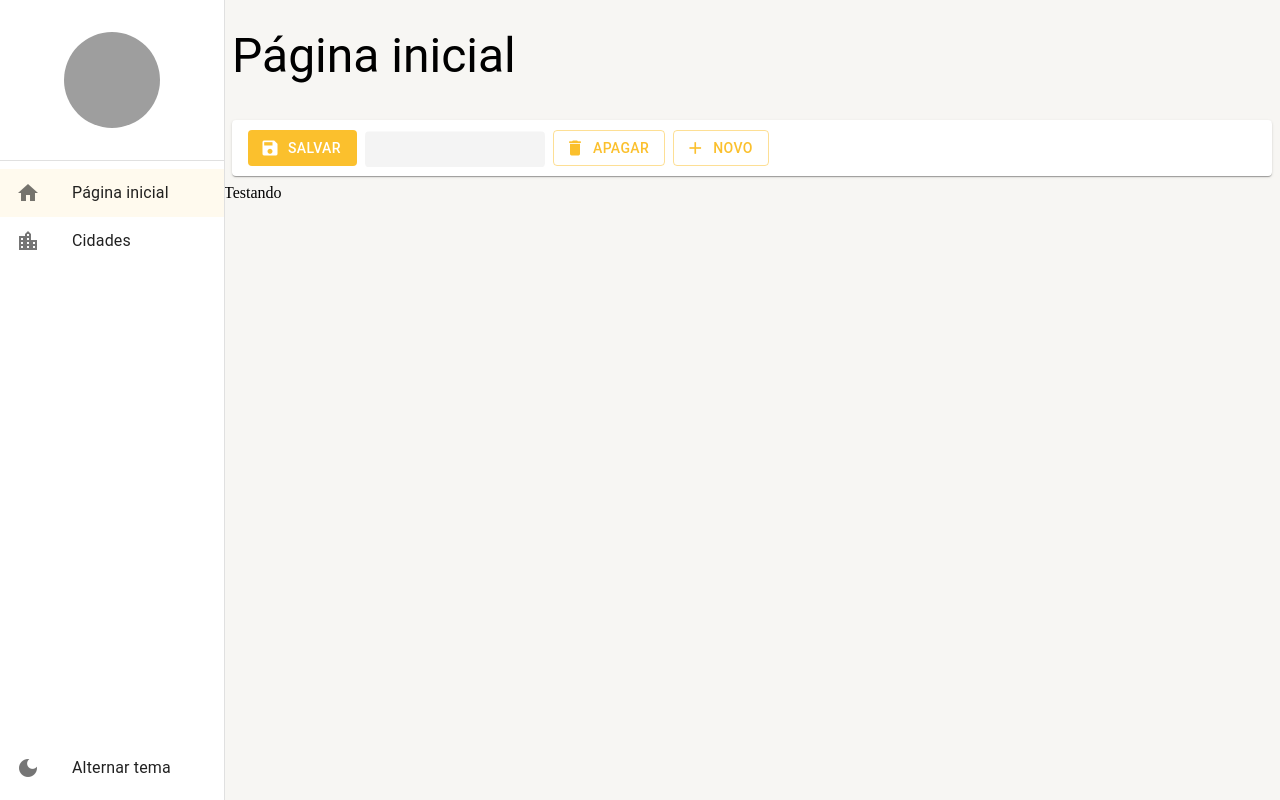
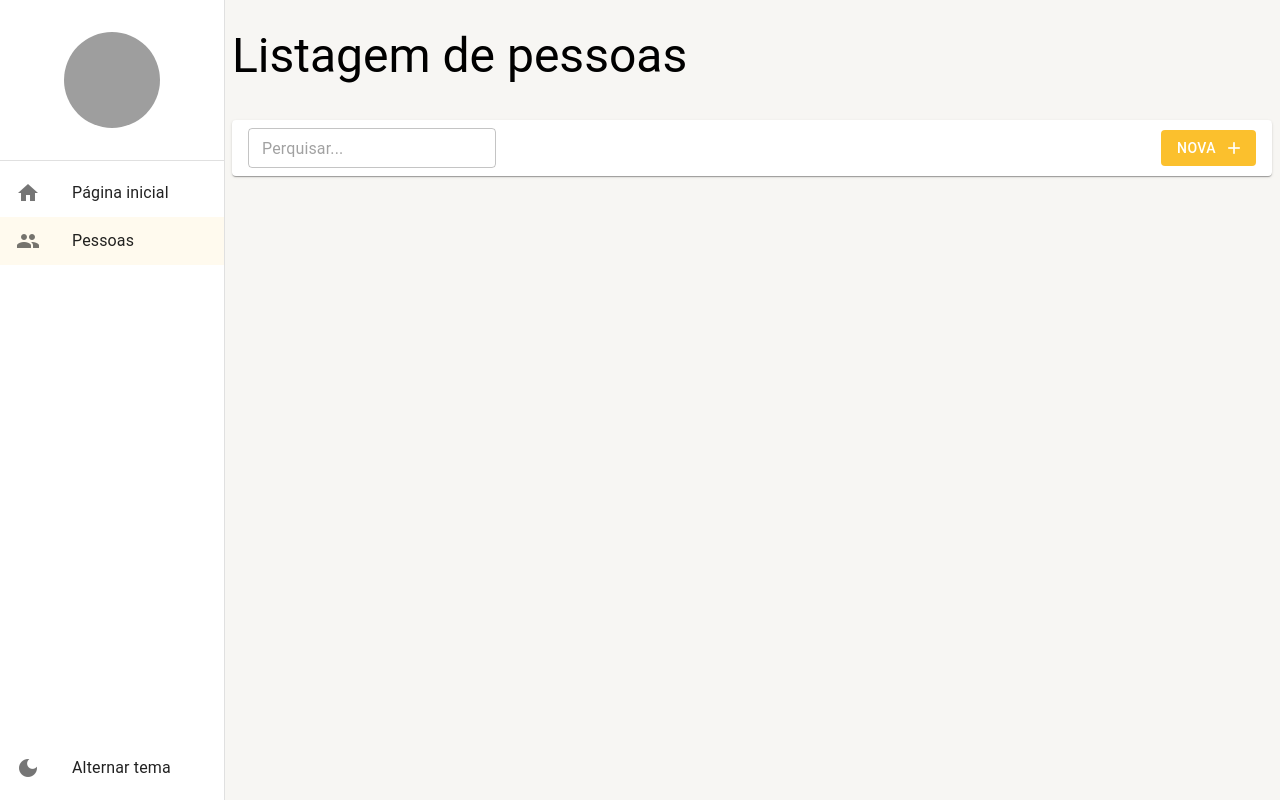
Before and after one commit to alaninfo23/crud-city-and-people, a React (Create React App) app: page /pessoas in a window 1280 px wide. Before the commit this address led to /pagina-inicial. Built offline with nearby package versions, Linux system fonts and the light colour scheme; data requests are answered from the project's data file; grey boxes are pictures that could not be loaded.

Commit message:
feat: consulta ao back-end

```diff
--- a/mock/database.json
+++ b/mock/database.json
@@ -1,5 +1,10 @@
 {
   "pessoas": [
-    { "id": 1, "title": "json-server", "author": "typicode" }
+    {
+      "id": 1,
+      "email": "teste@gmail.com",
+      "cidadeId": 1,
+      "nomeCompleto": "André Lucas"
+    }
   ]
 }
--- a/src/page/index.ts
+++ b/src/page/index.ts
@@ -1,2 +1,2 @@
 export * from './dashboard/DashBord';
-export * from './cidades/ListagemDeCidade';
+export * from './pessoas/ListagemDePessoas';
--- a/src/page/cidades/ListagemDeCidade.tsx
+++ b/src/page/pessoas/ListagemDePessoas.tsx
@@ -1,19 +1,30 @@
-import { useMemo } from 'react';
+import { useEffect, useMemo } from 'react';
 import { useSearchParams } from 'react-router-dom';
 import { FerramentasDaListagem } from '../../shared/components';
 import { LayoutBaseDePagina } from '../../shared/layouts';
+import { PessoasService } from '../../shared/services/api/pessoas/PessoasService';
 
-
-export const ListagemDeCidade: React.FC = () => {
+export const ListagemDePessoas: React.FC = () => {
   const [searchParams, setSearchParams] = useSearchParams();
 
   const busca = useMemo(() => {
     return searchParams.get('busca') || '';
   }, [searchParams]);
 
+  useEffect(() => {
+    PessoasService.getAll(1, busca)
+      .then((result) => {
+        if (result instanceof Error) {
+          alert(result.message);
+        } else {
+          return console.log(result);
+        }
+      });
+  }, [busca]);
+
   return(
     <LayoutBaseDePagina
-      titulo='Listagem de cidades'
+      titulo='Listagem de pessoas'
       barraDeFerramentas={
         <FerramentasDaListagem
           mostrarInputBusca
--- a/src/routes/index.tsx
+++ b/src/routes/index.tsx
@@ -2,7 +2,7 @@
 import { Navigate, Route, Routes } from 'react-router-dom';
 import {
   Dashboard,
-  ListagemDeCidade,
+  ListagemDePessoas,
 } from '../page';
 import { useDrawerContext } from '../shared/contexts';
 
@@ -17,9 +17,9 @@
         label: 'Página inicial',
       },
       {
-        icon: 'location_city',
-        path: '/cidades',
-        label: 'Cidades',
+        icon: 'people',
+        path: '/pessoas',
+        label: 'Pessoas',
       },
     ]);
   }, []);
@@ -27,8 +27,8 @@
   return (
     <Routes>
       <Route path="/pagina-inicial" element={<Dashboard />} />
-      <Route path="/cidades" element={<ListagemDeCidade />} />
-      {/* <Route path="/cidades/detalhe/:id" element={<ListagemDeCidade />} /> */}
+      <Route path="/pessoas" element={<ListagemDePessoas />} />
+      {/* <Route path="/pessoas/detalhe/:id" element={<ListagemDePessoas />} /> */}
       <Route path="*" element={<Navigate to="/pagina-inicial" />} />
     </Routes>
   );
```
